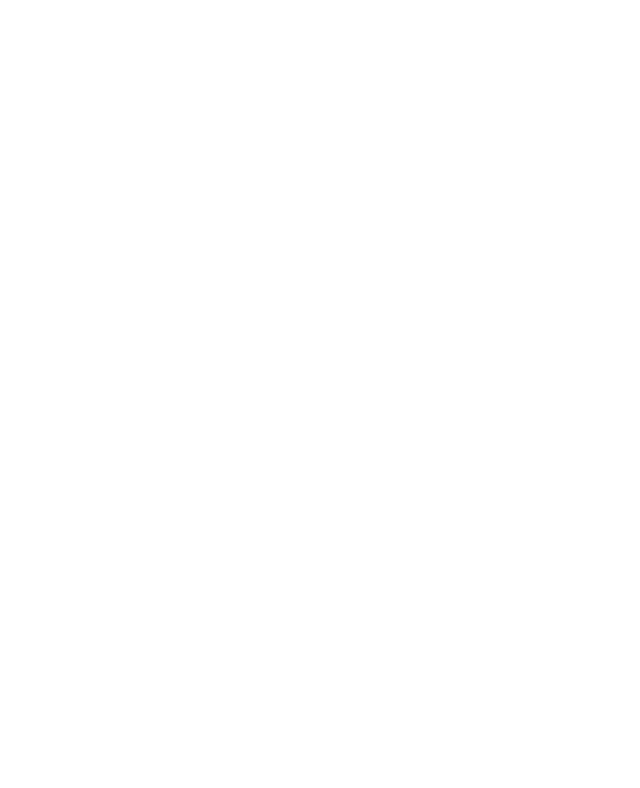
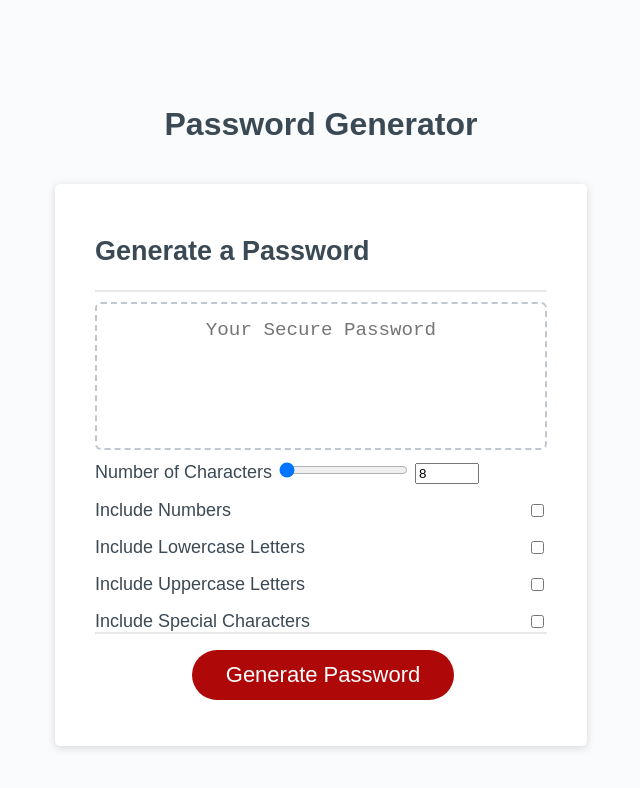
Before and after one commit to fewb92/random-password-generator, a plain HTML site: page index.html in a window 1280 px wide. Shown: the whole page, without its empty margins (319-959 px from the left). Drawn offline with Linux system fonts and the light colour scheme.

Commit message:
copied code from html in supplied folder to index.html in the root folder and then edited links in index.html to js and css

```diff
--- a/index.html
+++ b/index.html
@@ -0,0 +1,55 @@
+<!DOCTYPE html>
+<html lang="en">
+  <head>
+    <meta charset="UTF-8" />
+    <meta name="viewport" content="width=device-width, initial-scale=1.0" />
+    <meta http-equiv="X-UA-Compatible" content="ie=edge" />
+    <title>Password Generator</title>
+    <link rel="stylesheet" href="../random-password-generator/supplied/Develop/style.css" />
+  </head>
+  <body>
+    <div class="wrapper">
+      <header>
+        <h1>Password Generator</h1>
+      </header>
+      <div class="card">
+        <div class="card-header">
+          <h2>Generate a Password</h2>
+        </div>
+        <div class="card-body">
+          <textarea
+            readonly
+            id="password"
+            placeholder="Your Secure Password"
+            aria-label="Generated Password"
+          ></textarea>
+        </div>
+        <div class="parametersContainer">
+          <div>
+            <label for="characterAmountNumber">Number of Characters</label>
+            <input id="characterAmountRange" type="range" min="8" max="128" value="8">
+            <input id="characterAmountNumber" type="number" min="8" max="128" value="8">
+          </div>
+
+          <br>
+          <label for="includeNumbers">Include Numbers</label>
+          <input id="includeNumbers" type="checkbox">
+
+          <label for="includeLowercase">Include Lowercase Letters</label>
+          <input id="includeLowercase" type="checkbox">
+
+          <label for="includeUppercase">Include Uppercase Letters</label>
+          <input id="includeUppercase" type="checkbox">
+
+          <label for="includeSpecial">Include Special Characters</label>
+          <input id="includeSpecial" type="checkbox">
+        </div>
+        <div class="card-footer">
+          <button type="submit" id="generate" class="btn">Generate Password</button>
+        </div>
+
+      </div>
+    </div>
+    <script src="../random-password-generator/supplied/Develop/script.js"></script>
+  </body>
+</html>
--- a/supplied/Develop/script.js
+++ b/supplied/Develop/script.js
@@ -1,5 +1,9 @@
 // Assignment Code
 var generateBtn = document.querySelector("#generate");
+var specialChar = [ "!", "#", "$", "%", "&", ")", "(", "*", "+", "‘", "-", ".", "/", ":", "<", "=", ">", "?", "@", "[", "/","^", "`", "{", "|", "}", "~" ];
+var upperCase = ["A", "B", "C", "D", "E", "F", "G", "H", "I", "J", "K", "L", "M", "N", "O", "P", "Q", "R", "S", "T", "U", "V", "W", "X", "Y", "Z"];
+var lowerCase = ["a", "b", "c", "d", "e", "f", "g", "h", "i", "j", "k", "l", "m", "n", "o", "p", "q", "r", "s", "t", "u", "v", "w", "x", "y", "z"];
+var number = ["1", "2", "3", "4", "5", "6", "7", "8", "9", "0"]
 
 // Write password to the #password input
 function writePassword() {
```
Also changed, not shown: supplied/Develop/index.html (+1 -1 lines).
